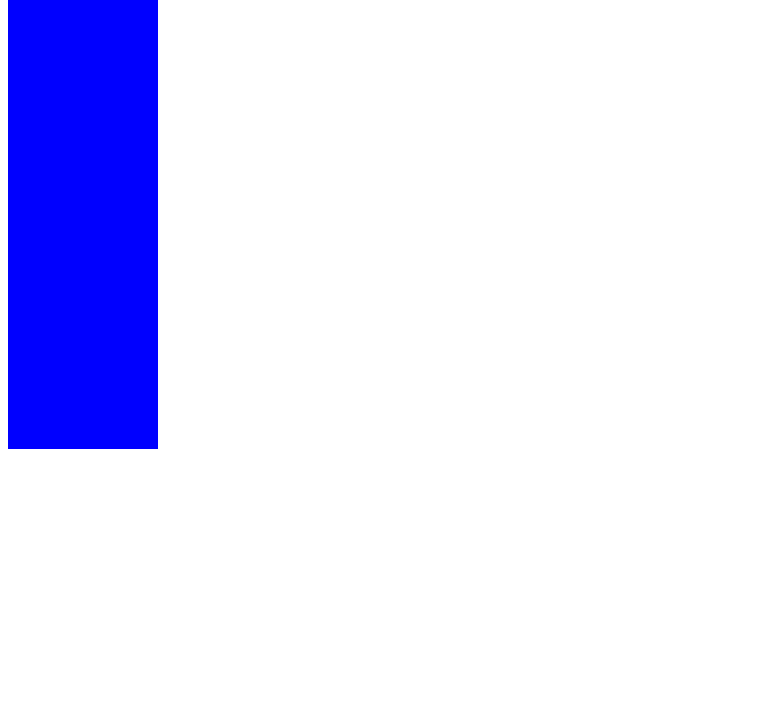
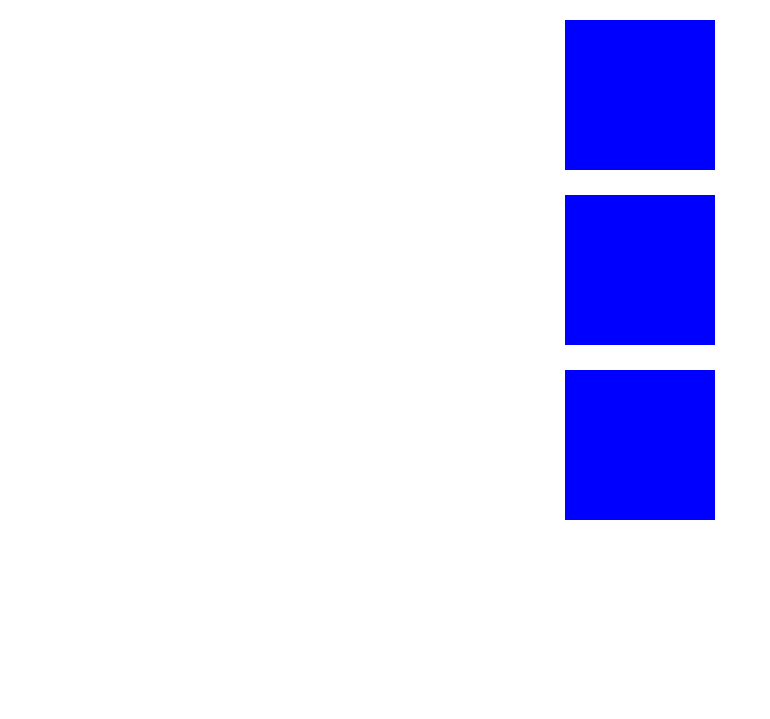
Before and after one commit to Simenfhe/Group9, a plain HTML site: page index.html in a window 1280 px wide. Shown: the part 81-800 px from the top of the page, without its empty margins (0-770 px from the left). Drawn offline with Linux system fonts and the light colour scheme.

Commit message:
CSS changes

```diff
--- a/assets/styles/style.scss
+++ b/assets/styles/style.scss
@@ -1,6 +1,12 @@
 @import 'colors';
 @import 'animations';
 
+main{
+    display:flex;
+    flex-direction:column;
+    align-items:center;
+    justify-content: center;
+}
 
 .square{
     background-color: $colour;
@@ -14,3 +20,7 @@
     animation-iteration-count: infinite;
     animation-direction: alternate;
 }
+
+div{
+    margin:1%;
+}
--- a/index.html
+++ b/index.html
@@ -1,5 +1,6 @@
 <!DOCTYPE html>
 <html lang="en">
+
 <head>
   <meta charset="UTF-8" />
   <meta http-equiv="X-UA-Compatible" content="IE=edge" />
@@ -7,10 +8,14 @@
   <title>Document</title>
   <link rel="stylesheet" href="assets/styles/style.css" />
 </head>
+
 <body>
+  <main>
     <h1>Henlo</h1>
-    <div id ="nsquare" class ="square"></div>
-    <div id ="dsquare" class ="square"></div>
-    <div id ="ssquare" class ="square"></div>
+    <div id="nsquare" class="square"></div>
+    <div id="dsquare" class="square"></div>
+    <div id="ssquare" class="square"></div>
+  </main>
 </body>
+
 </html>
```
Also changed, not shown: assets/styles/style.css, 1 other file. Lines whose indentation alone changed are shown as unchanged.
